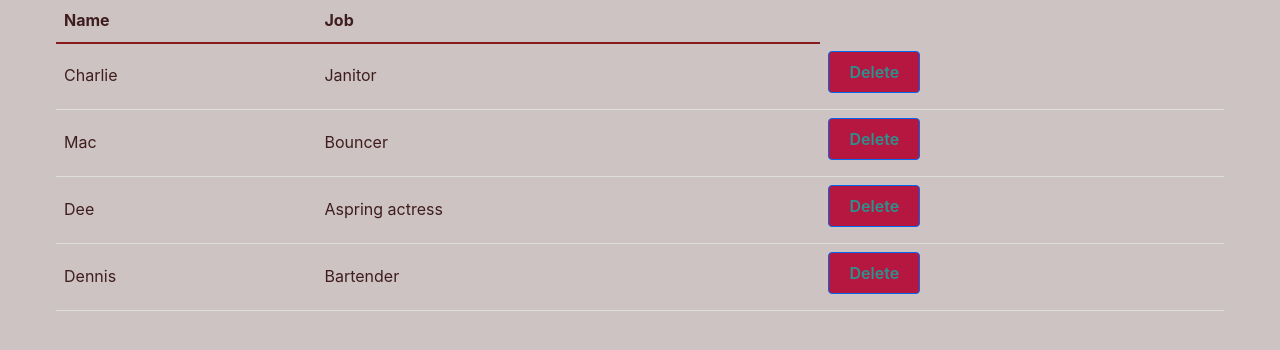
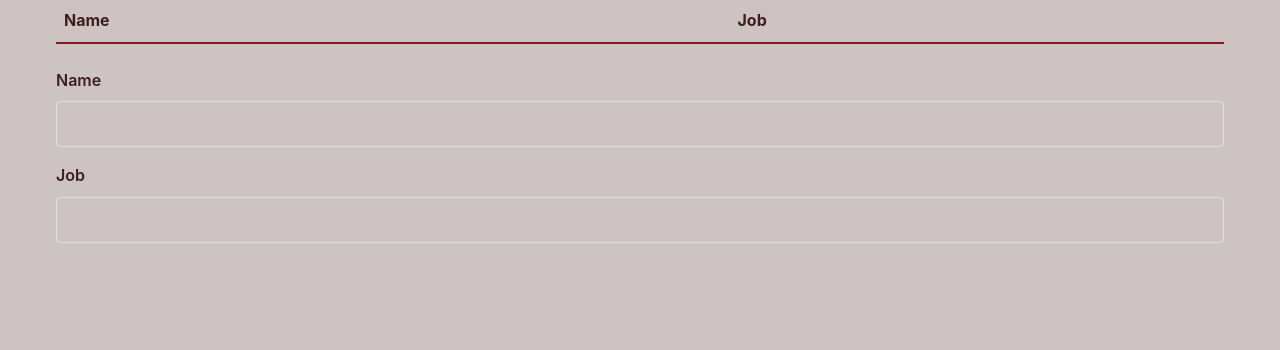
Before and after one commit to BraedenAlonge/CSC-307-Lab-1, a React (Vite) app in the folder packages/react-frontend/: page / in a window 1280 px wide. Shown: the top 350 px of the page. Built offline with nearby package versions, Linux system fonts and the light colour scheme.

Commit message:
Added Form file.

```diff
--- /dev/null
+++ b/packages/react-frontend/src/Form.jsx
@@ -0,0 +1,36 @@
+import React, { useState } from "react";
+
+function Form() {
+  const [person, setPerson] = useState({
+    name: "",
+    job: ""
+  });
+
+  function handleChange(event) {
+    const { name, value } = event.target;
+    if (name === "job")
+      setPerson({ name: person["name"], job: value });
+    else setPerson({ name: value, job: person["job"] });
+  }
+  return (
+    <form>
+      <label htmlFor="name">Name</label>
+      <input
+        type="text"
+        name="name"
+        id="name"
+        value={person.name}
+        onChange={handleChange}
+      />
+      <label htmlFor="job">Job</label>
+      <input
+        type="text"
+        name="job"
+        id="job"
+        value={person.job}
+        onChange={handleChange}
+      />
+    </form>
+  );
+}
+export default Form;
--- a/packages/react-frontend/src/MyApp.jsx
+++ b/packages/react-frontend/src/MyApp.jsx
@@ -1,6 +1,7 @@
 // src/MyApp.jsx
 import React, { useState } from "react";
 import Table from "./Table";
+import Form from "./Form";
 
 const characters = [
     {
@@ -22,24 +23,7 @@
   ];
 
 function MyApp() {
-    const [characters, setCharacters] = useState([
-        {
-          name: "Charlie",
-          job: "Janitor" // the rest of the data
-        },
-        {
-          name: "Mac",
-          job: "Bouncer"
-        },
-        {
-          name: "Dee",
-          job: "Aspring actress"
-        },
-        {
-          name: "Dennis",
-          job: "Bartender"
-        }
-      ]);
+    const [characters, setCharacters] = useState([]);
 
       function removeOneCharacter(index) {
         const updated = characters.filter((character, i) => {
@@ -53,6 +37,7 @@
             characterData={characters}
             removeCharacter={removeOneCharacter}
           />
+          <Form />
         </div>
       );
 }
```
